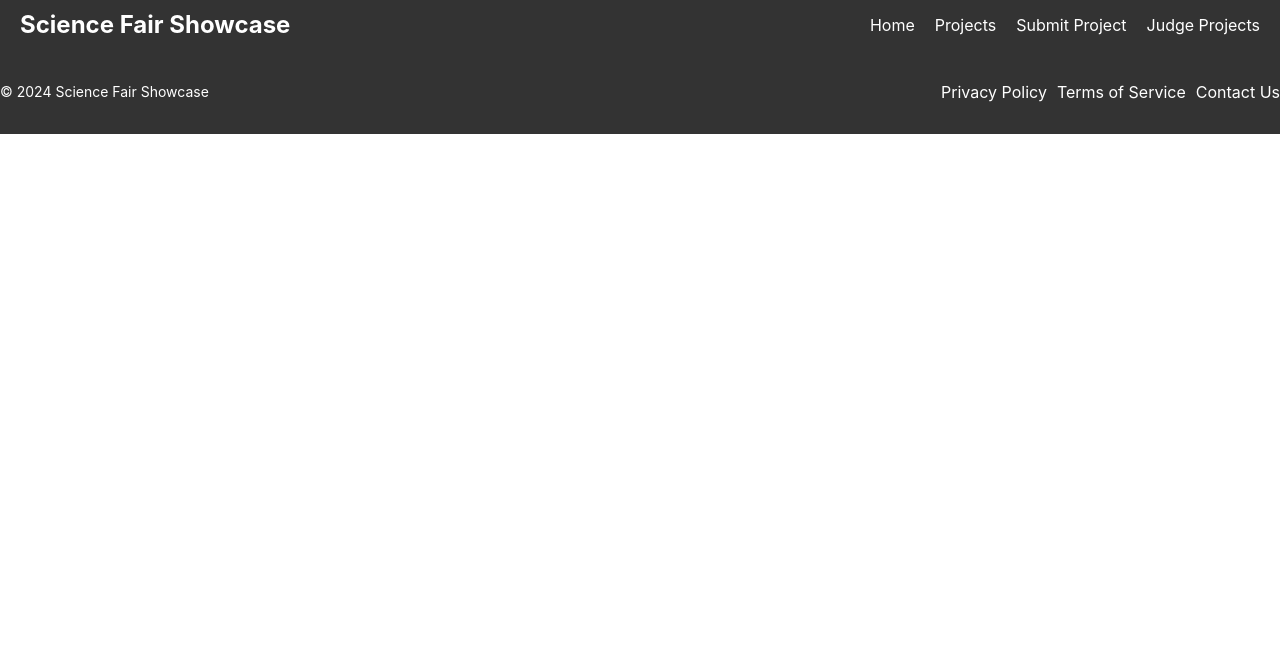
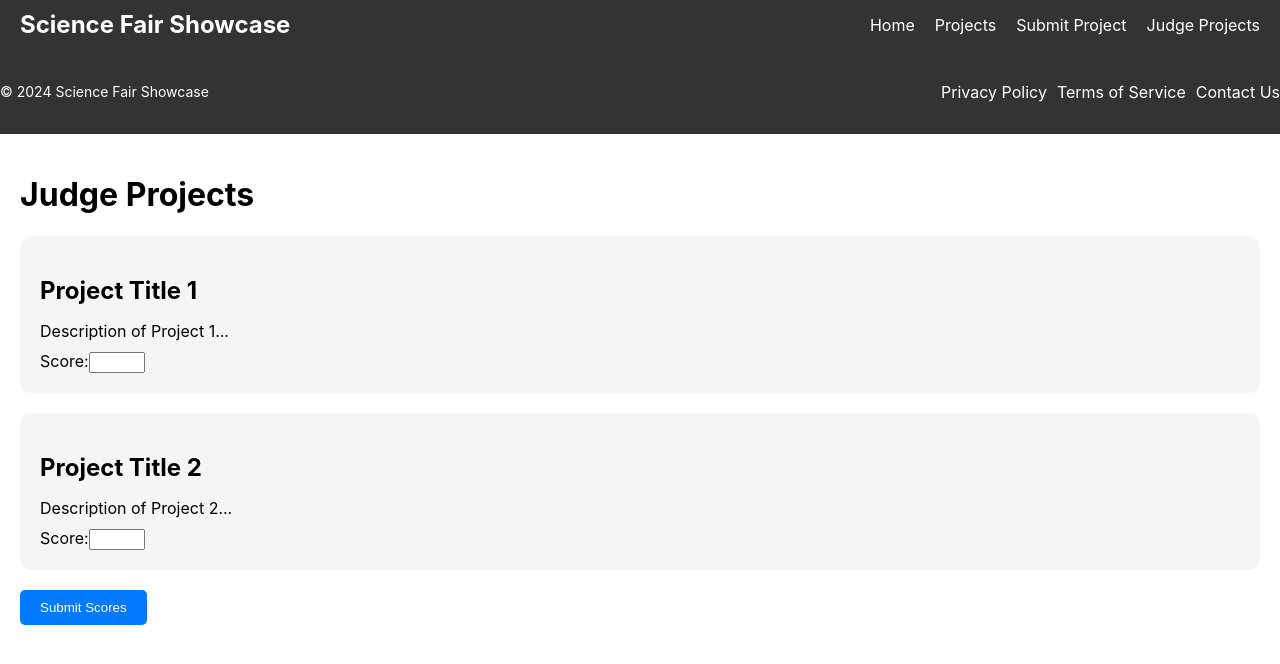
Before and after one commit to mohamedmehdigara/react-science-fair-showcase, a React (Create React App) app: page /judge in a window 1280 px wide. Shown: the top 664 px of the page. Built offline with nearby package versions, Linux system fonts and the light colour scheme.

Commit message:
edited files

```diff
--- a/src/components/JudgingInterface.js
+++ b/src/components/JudgingInterface.js
@@ -1,14 +1,81 @@
-import React from 'react';
+import React, { useState } from 'react';
 import styled from 'styled-components';
 
 const JudgingInterfaceContainer = styled.div`
-  /* Styles for judging interface container */
+  padding: 20px;
+`;
+
+const ProjectCard = styled.div`
+  background-color: #f5f5f5;
+  border-radius: 10px;
+  padding: 20px;
+  margin-bottom: 20px;
+`;
+
+const ProjectTitle = styled.h2`
+  margin-bottom: 10px;
+`;
+
+const ProjectDescription = styled.p`
+  margin-bottom: 10px;
+`;
+
+const ScoreInput = styled.input`
+  margin-right: 10px;
+`;
+
+const SubmitButton = styled.button`
+  background-color: #007bff;
+  color: #fff;
+  padding: 10px 20px;
+  border: none;
+  border-radius: 5px;
+  cursor: pointer;
 `;
 
 const JudgingInterface = () => {
+  const [scores, setScores] = useState({});
+
+  const handleScoreChange = (projectId, score) => {
+    setScores({ ...scores, [projectId]: score });
+  };
+
+  const handleSubmitScores = () => {
+    // Implement logic to submit scores to backend
+    console.log('Submitted scores:', scores);
+  };
+
   return (
     <JudgingInterfaceContainer>
-      {/* Judging interface content */}
+      <h1>Judge Projects</h1>
+      <ProjectCard>
+        <ProjectTitle>Project Title 1</ProjectTitle>
+        <ProjectDescription>Description of Project 1...</ProjectDescription>
+        <div>
+          <label>Score:</label>
+          <ScoreInput
+            type="number"
+            min="0"
+            max="10"
+            onChange={(e) => handleScoreChange(1, e.target.value)}
+          />
+        </div>
+      </ProjectCard>
+      <ProjectCard>
+        <ProjectTitle>Project Title 2</ProjectTitle>
+        <ProjectDescription>Description of Project 2...</ProjectDescription>
+        <div>
+          <label>Score:</label>
+          <ScoreInput
+            type="number"
+            min="0"
+            max="10"
+            onChange={(e) => handleScoreChange(2, e.target.value)}
+          />
+        </div>
+      </ProjectCard>
+      {/* Add more project cards as needed */}
+      <SubmitButton onClick={handleSubmitScores}>Submit Scores</SubmitButton>
     </JudgingInterfaceContainer>
   );
 }
```
